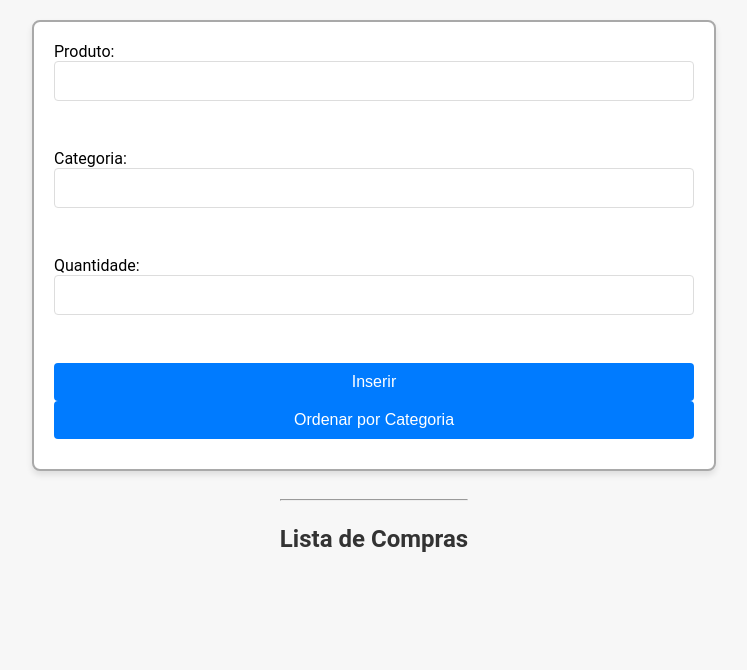
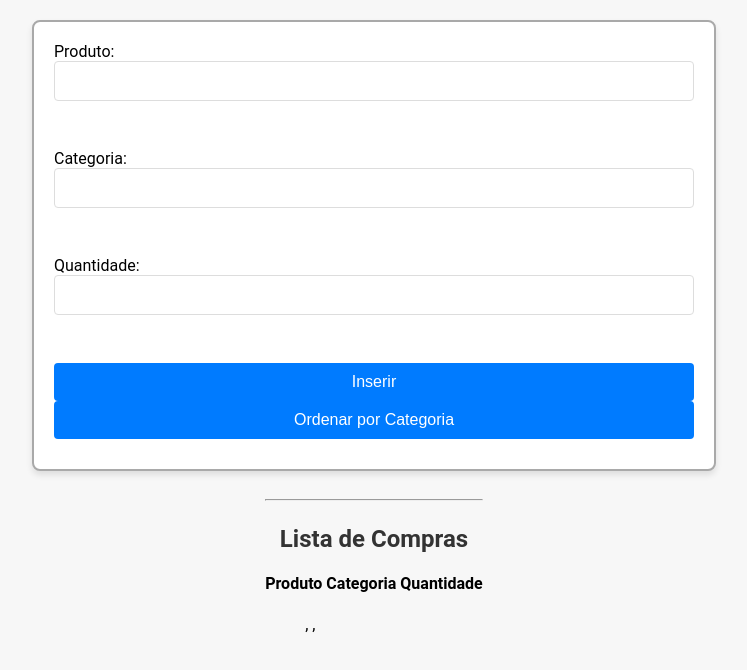
Before and after one commit to marcosfrancesquini/crud, a plain HTML site: page index.html in a window 1280 px wide. Both pictures are taken after a click on the button "Inserir". Shown: the whole page, without its empty margins (266-1013 px from the left). Drawn offline with Linux system fonts and the light colour scheme.

Commit message:
javascript inserir elementos

```diff
--- a/index.html
+++ b/index.html
@@ -20,7 +20,9 @@
     <div>
 		<hr/>
         <h3>Lista de Compras</h3>
+		<h4>Produto   Categoria   Quantidade</h4>
         <ul id="listaProdutos"></ul>
+
     </div>
     <script src="./script.js"></script>
 </body>
--- a/script.js
+++ b/script.js
@@ -1 +1,28 @@
-console.log("ok");
+listaProdutos = []
+
+const btnInserir = document.getElementById("inserir")
+
+btnInserir.addEventListener('click', function (event) {
+    event.preventDefault();
+    const produto    = document.getElementById('produtoNome').value;
+    const categoria  = document.getElementById('produtoCategoria').value;
+    const quantidade = document.getElementById('produtoQuantidade').value;
+
+    listaProdutos.push( {
+        produto: produto,
+        categoria: categoria,
+        quantidade: quantidade
+    })
+
+   // console.log(listaProdutos)
+    let htmlContent = '';
+    const elementoListaProdutos = document.getElementById("listaProdutos");
+
+    listaProdutos.forEach(produto => {
+        htmlContent += `<div>${produto.produto}, ${produto.categoria}, ${produto.quantidade}</div>`;
+    });
+
+    elementoListaProdutos.innerHTML = htmlContent;
+
+
+});
```
